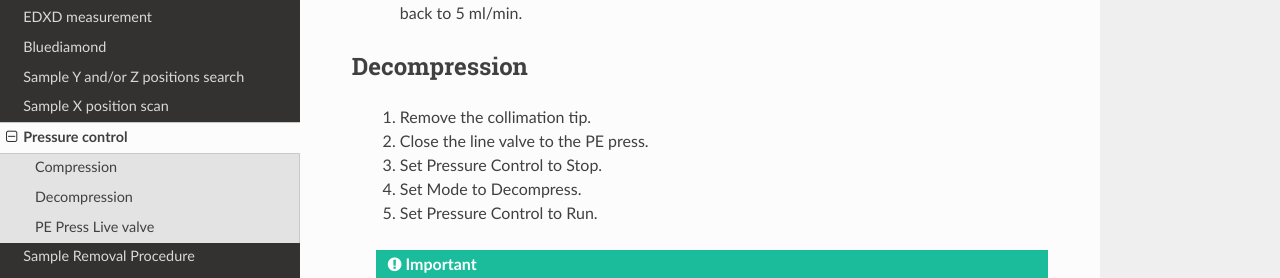
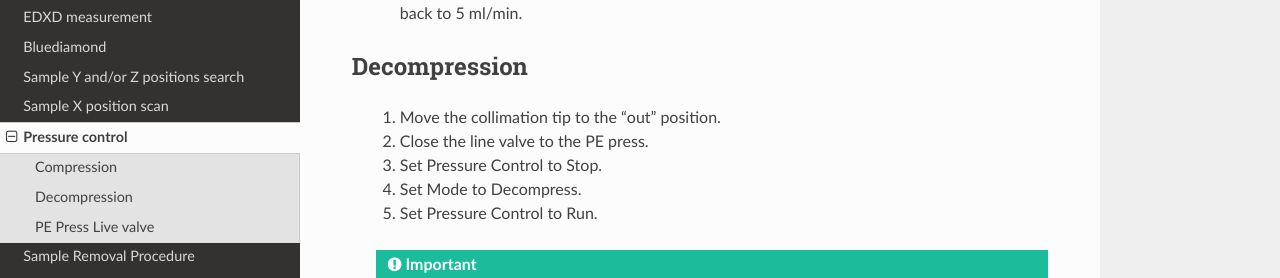
Before and after one commit to taeastmo/16BMB_manual, a Sphinx documentation site: the page built from docs/source/pressure.rst, in a window 1280 px wide and 900 px high, scrolled down 1448 px. Shown: the part 150-428 px from the top of the window. Built offline with Sphinx 7.4.7 and the Read the Docs theme 3.1.0, drawn with Linux system fonts in a browser that asks for light colours.

Commit message:
Update pressure.rst

```diff
--- a/docs/source/pressure.rst
+++ b/docs/source/pressure.rst
@@ -47,7 +47,7 @@ Compression
 Decompression
 ^^^^^^^^^^^^^
 
-   #. Remove the collimation tip.
+   #. Move the collimation tip to the "out" position.
    #. Close the line valve to the PE press.
    #. Set Pressure Control to Stop.
    #. Set Mode to Decompress.
```
